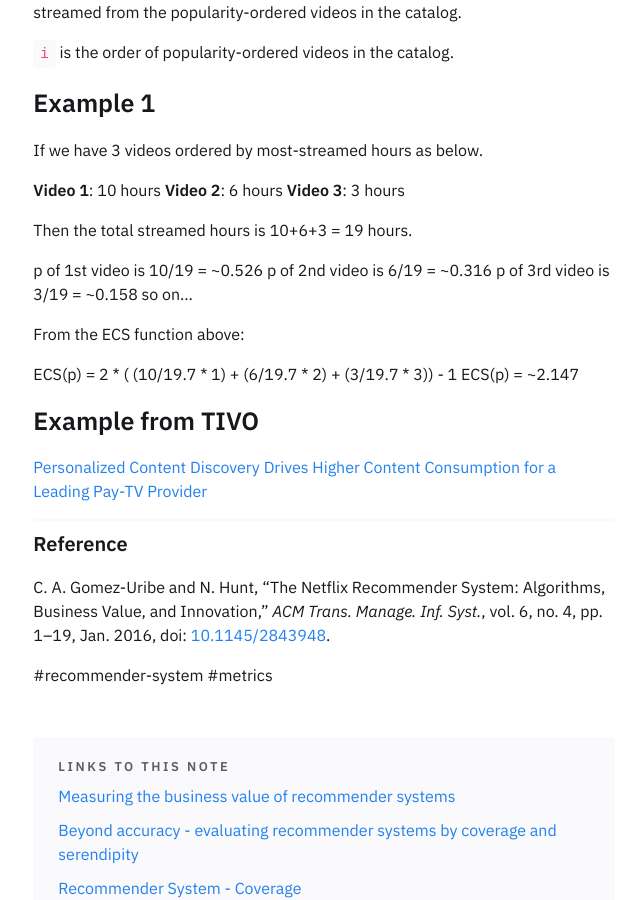
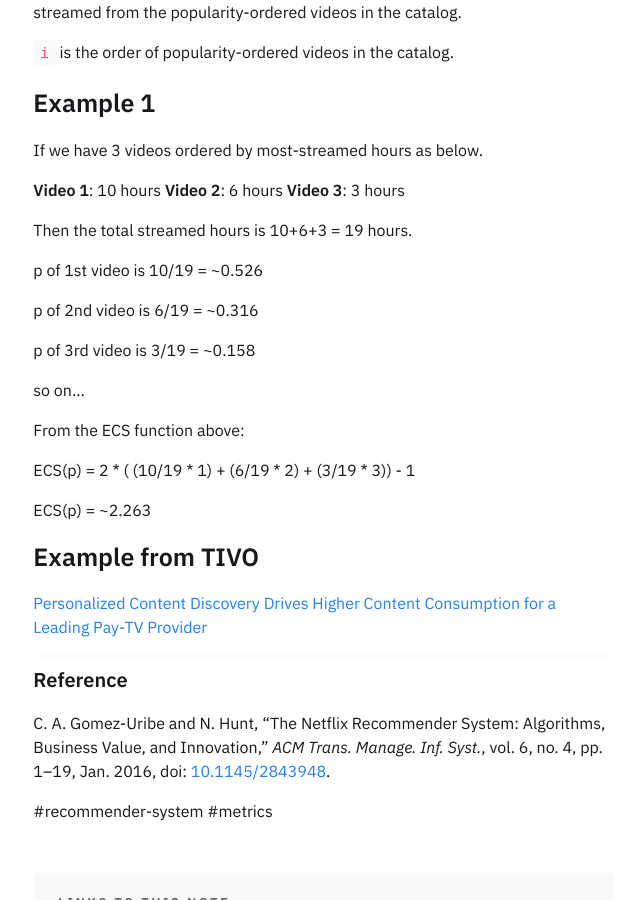
Before and after one commit to lukkiddd/lukkiddd.github.io, a Jekyll site: the page built from _notes/Public/Effective Catalog Size.md, in a window 1280 px wide and 900 px high, scrolled down 563 px. Shown: the whole window, without its empty margins (316-956 px from the left). Built offline with Jekyll 4.4.1, drawn with Linux system fonts in a browser that asks for light colours.

Commit message:
Fix incorrect number on ECS

```diff
--- a/_notes/Public/Effective Catalog Size.md
+++ b/_notes/Public/Effective Catalog Size.md
@@ -24,14 +24,18 @@ If we have 3 videos ordered by most-streamed hours as below.
 Then the total streamed hours is 10+6+3 = 19 hours.
 
 p of 1st video is 10/19 = ~0.526
+
 p of 2nd video is 6/19 = ~0.316
+
 p of 3rd video is 3/19 = ~0.158
+
 so on...
 
 From the ECS function above:
 
-ECS(p) = 2 * ( (10/19.7 * 1) + (6/19.7 * 2) + (3/19.7 * 3)) - 1
-ECS(p) = ~2.147
+ECS(p) = 2 * ( (10/19 * 1) + (6/19 * 2) + (3/19 * 3)) - 1
+
+ECS(p) = ~2.263
 
 ### Example from TIVO
 
```
